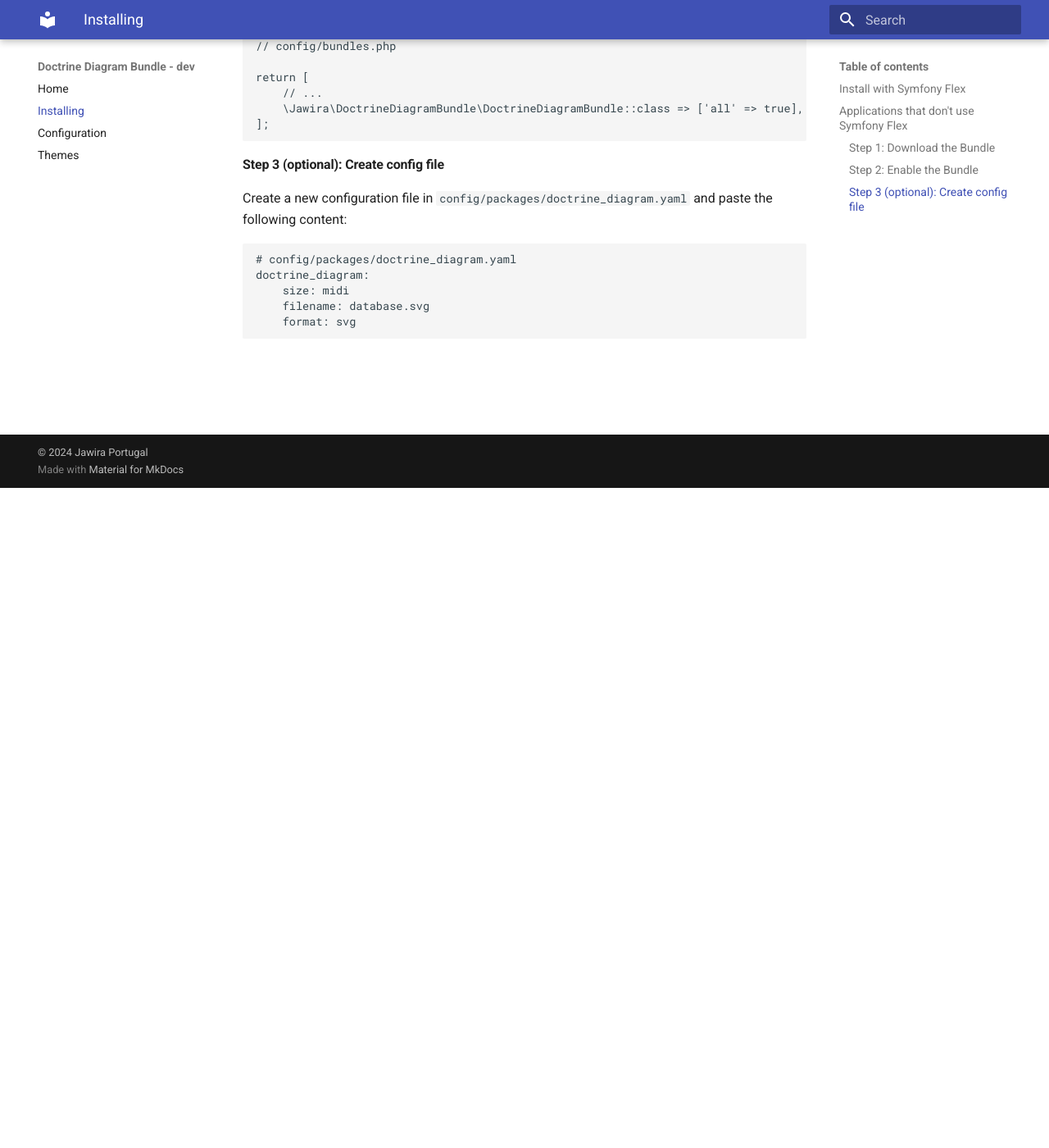
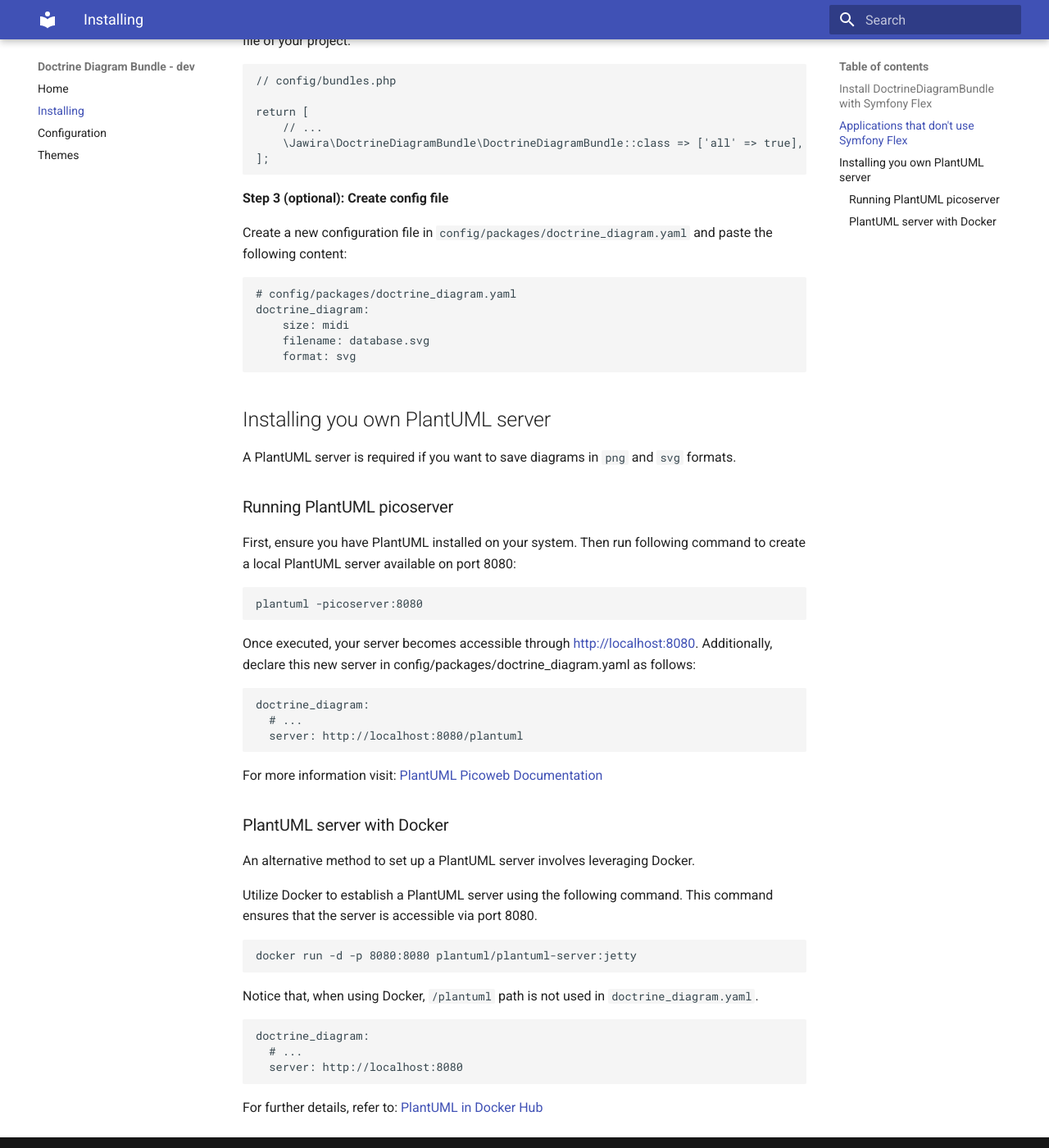
Before and after one commit to jawira/doctrine-diagram-bundle, an MkDocs documentation site: the page built from docs/installing.md, in a window 1280 px wide and 1400 px high, scrolled down 805 px. Shown: the whole window at 82% size. Built offline with MkDocs 1.6.1 and Material for MkDocs 9.7.7, drawn with Linux system fonts in a browser that asks for light colours; some of the changed text lies outside the part shown.

Commit message:
docs: Add docker instructions

````diff
--- a/docs/installing.md
+++ b/docs/installing.md
@@ -1,10 +1,11 @@
-## Install with Symfony Flex
+## Install DoctrineDiagramBundle with Symfony Flex
 
-Make sure Composer is installed globally, as explained in the
-[installation chapter](https://getcomposer.org/doc/00-intro.md)
-of the Composer documentation.
+Make sure Composer is installed globally, as explained in
+the [installation chapter](https://getcomposer.org/doc/00-intro.md) of the
+Composer documentation.
 
-Open a command console, enter your project directory and allow project's recipes:
+Open a command console, enter your project directory and allow project's
+recipes:
 
 ```console
 composer config extra.symfony.allow-contrib true
@@ -18,19 +19,22 @@ composer require jawira/doctrine-diagram-bundle
 
 ## Applications that don't use Symfony Flex
 
-#### Step 1: Download the Bundle
+Follow these steps to install DoctrineDiagramBundle in project that don't use
+Symfony Flex.
 
-Open a command console, enter your project directory and execute the
-following command to download the latest stable version of this bundle:
+**Step 1: Download the Bundle**
+
+Open a command console, enter your project directory and execute the following
+command to download the latest stable version of this bundle:
 
 ```console
 composer require jawira/doctrine-diagram-bundle
 ```
 
-#### Step 2: Enable the Bundle
+**Step 2: Enable the Bundle**
 
-Then, enable the bundle by adding it to the list of registered bundles
-in the `config/bundles.php` file of your project:
+Then, enable the bundle by adding it to the list of registered bundles in
+the `config/bundles.php` file of your project:
 
 ```php
 // config/bundles.php
@@ -41,7 +45,7 @@ return [
 ];
 ```
 
-#### Step 3 (optional): Create config file
+**Step 3 (optional): Create config file**
 
 Create a new configuration file in `config/packages/doctrine_diagram.yaml` and
 paste the following content:
@@ -53,3 +57,54 @@ doctrine_diagram:
     filename: database.svg
     format: svg
 ```
+
+## Installing you own PlantUML server
+
+A PlantUML server is required if you want to save diagrams in `png` and `svg`
+formats.
+
+### Running PlantUML picoserver
+
+First, ensure you have PlantUML installed on your system.
+Then run following command to create a local PlantUML server available on port
+8080:
+
+```console
+plantuml -picoserver:8080
+```
+
+Once executed, your server becomes accessible through <http://localhost:8080>.
+Additionally, declare this new server in config/packages/doctrine_diagram.yaml
+as follows:
+
+```yaml
+doctrine_diagram:
+  # ...
+  server: http://localhost:8080/plantuml
+```
+
+For more information
+visit: [PlantUML Picoweb Documentation](https://plantuml.com/picoweb)
+
+### PlantUML server with Docker
+
+An alternative method to set up a PlantUML server involves leveraging Docker.
+
+Utilize Docker to establish a PlantUML server using the following command. This
+command ensures that the server is accessible via port 8080.
+
+```console
+docker run -d -p 8080:8080 plantuml/plantuml-server:jetty
+```
+
+Notice that, when using Docker, `/plantuml` path is not used
+in `doctrine_diagram.yaml`.
+
+```yaml
+doctrine_diagram:
+  # ...
+  server: http://localhost:8080
+```
+
+For further details, refer
+to: [PlantUML in Docker Hub](https://hub.docker.com/r/plantuml/plantuml-server)
````
